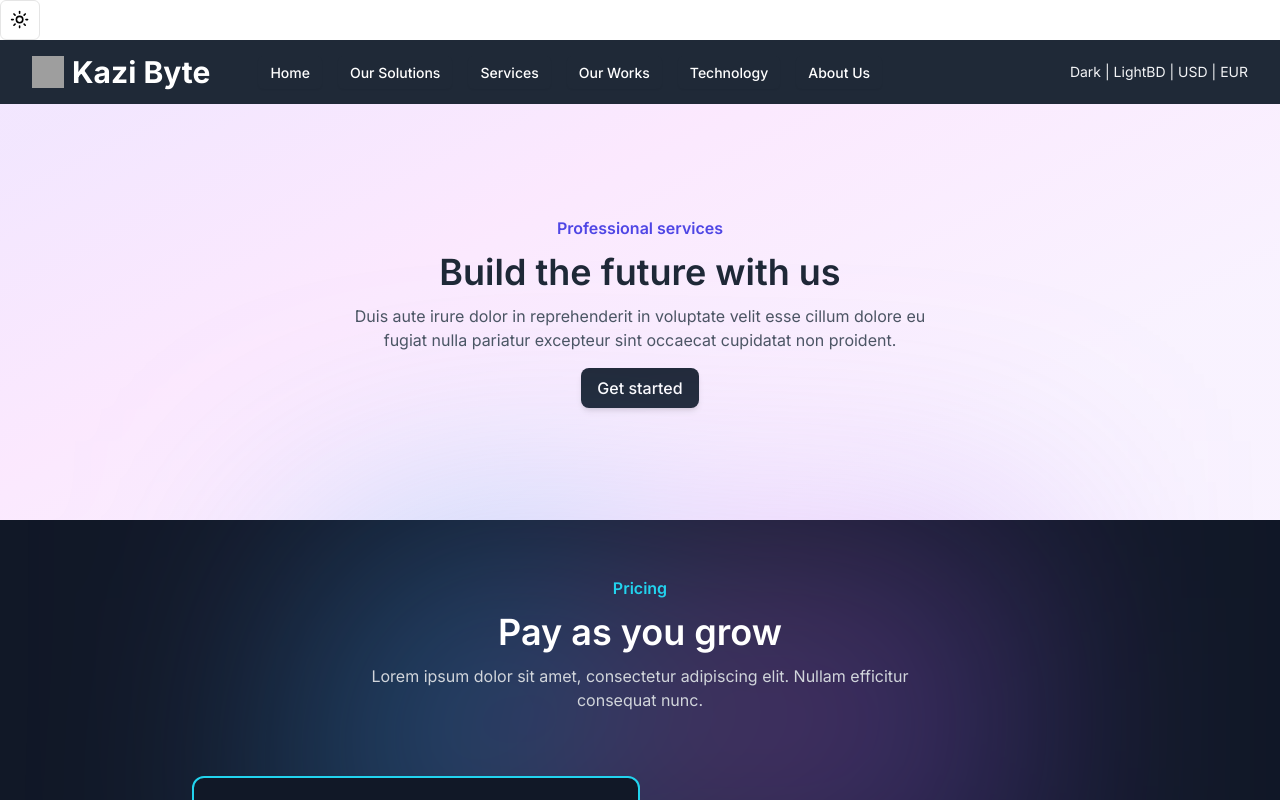
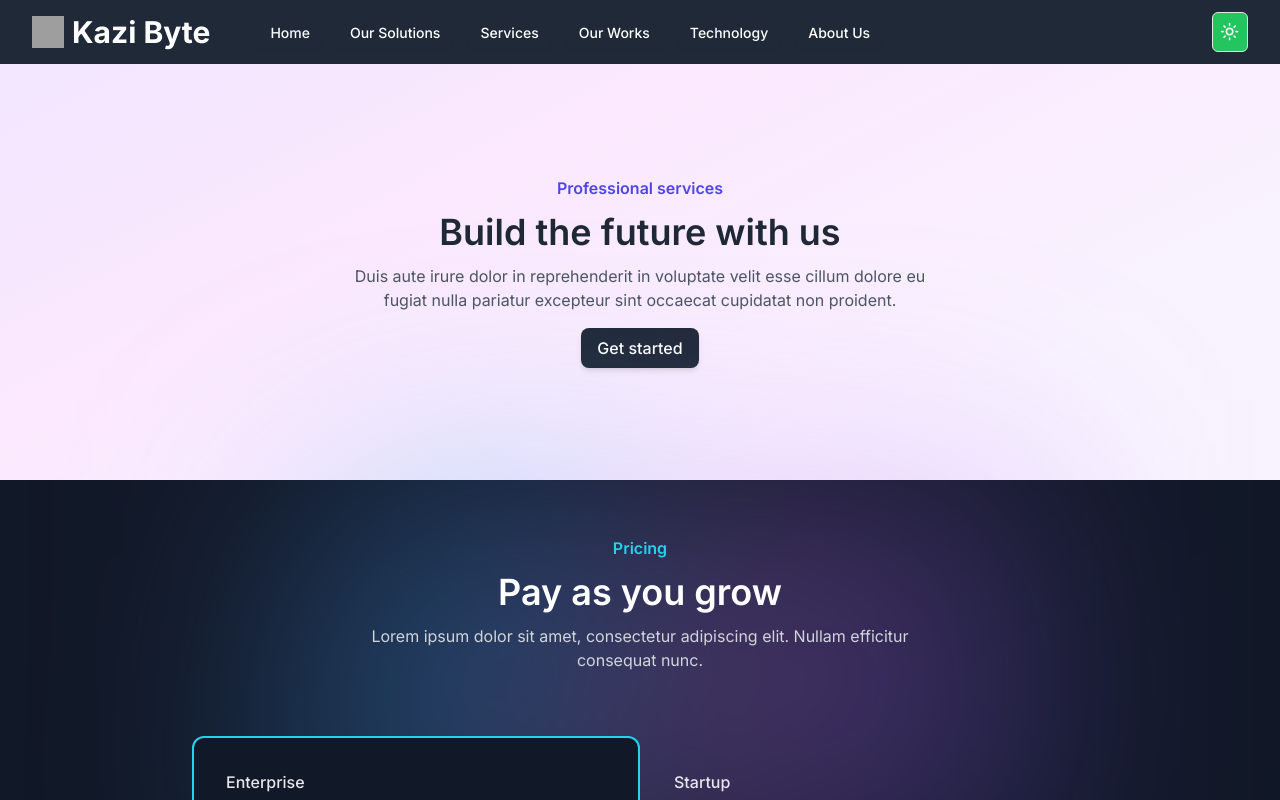
Before and after one commit to kazibyteorg/kazibyte.ai, a Next.js app: page / in a window 1280 px wide. Shown: the top 800 px of the page. Built offline with nearby package versions, Linux system fonts and the light colour scheme; grey boxes are pictures that could not be loaded.

Commit message:
👉 npm install next-themes

```diff
--- a/src/app/page.tsx
+++ b/src/app/page.tsx
@@ -1,5 +1,4 @@
-import Button from '@/components/common/Button'
-import { ModeToggle } from '@/components/common/ModeToggle';
+
 import Navbar from '@/components/ui/brand/Navigation';
 import CenteredCTA from '@/components/ui/eer/CenteredCTA';
 import Enterprise from '@/components/ui/eer/ER';
@@ -10,7 +9,7 @@ const Home = () => {
   return (
     <div>
 
-      <ModeToggle />
+
       <Navbar />
 
       <CenteredCTA />
--- a/src/components/common/ModeToggle.tsx
+++ b/src/components/common/ModeToggle.tsx
@@ -18,7 +18,7 @@ export function ModeToggle() {
   return (
     <DropdownMenu>
       <DropdownMenuTrigger asChild>
-        <Button variant="outline" size="icon">
+        <Button className="w-9 px-0 bg-green-500"   variant="outline" size="icon">
           <Sun className="h-[1.2rem] w-[1.2rem] rotate-0 scale-100 transition-all dark:-rotate-90 dark:scale-0" />
           <Moon className="absolute h-[1.2rem] w-[1.2rem] rotate-90 scale-0 transition-all dark:rotate-0 dark:scale-100" />
           <span className="sr-only">Toggle theme</span>
--- a/src/components/ui/brand/Navigation.tsx
+++ b/src/components/ui/brand/Navigation.tsx
@@ -3,6 +3,7 @@ import Image from "next/image";
 import Link from "next/link";
 import { useEffect, useState } from "react";
 import navigationItems from "./nav/navigationItems";
+import { ModeToggle } from "@/components/common/ModeToggle";
 
 
 const Navbar = () => {
@@ -81,20 +82,12 @@ const Navbar = () => {
           </div>
           <div className="hidden md:block">
             <div className="flex justify-end  text-sm text-gray-100">
-              <p>
-                Dark | Light
-              </p>
-              <p>
-                BD | USD | EUR
-              </p>
+              <ModeToggle />
             </div>
-
           </div>
 
           <div className="-mr-2 flex md:hidden">
-            <p className="block px-4 py-2 text-sm text-gray-100">
-              Dark | Light
-            </p>
+            <ModeToggle />
             <button
               onClick={() => setIsOpen(!isOpen)}
               className="inline-flex items-center justify-center p-2 rounded-md text-gray-400 hover:text-white hover:bg-gray-700 focus:outline-none focus:bg-gray-700 focus:text-white"
--- a/src/components/ui/button.tsx
+++ b/src/components/ui/button.tsx
@@ -9,15 +9,15 @@ const buttonVariants = cva(
   {
     variants: {
       variant: {
-        default: "bg-neutral-900 text-neutral-50 hover:bg-neutral-900/90 dark:bg-neutral-50 dark:text-neutral-900 dark:hover:bg-neutral-50/90",
+        default: "",
         destructive:
-          "bg-red-500 text-neutral-50 hover:bg-red-500/90 dark:bg-red-900 dark:text-neutral-50 dark:hover:bg-red-900/90",
+          "",
         outline:
           "border border-neutral-200 bg-white hover:bg-neutral-100 hover:text-neutral-900 dark:border-neutral-800 dark:bg-neutral-950 dark:hover:bg-neutral-800 dark:hover:text-neutral-50",
         secondary:
           "bg-neutral-100 text-neutral-900 hover:bg-neutral-100/80 dark:bg-neutral-800 dark:text-neutral-50 dark:hover:bg-neutral-800/80",
         ghost: "hover:bg-neutral-100 hover:text-neutral-900 dark:hover:bg-neutral-800 dark:hover:text-neutral-50",
-        link: "text-neutral-900 underline-offset-4 hover:underline dark:text-neutral-50",
+        link: "",
       },
       size: {
         default: "h-10 px-4 py-2",
```
